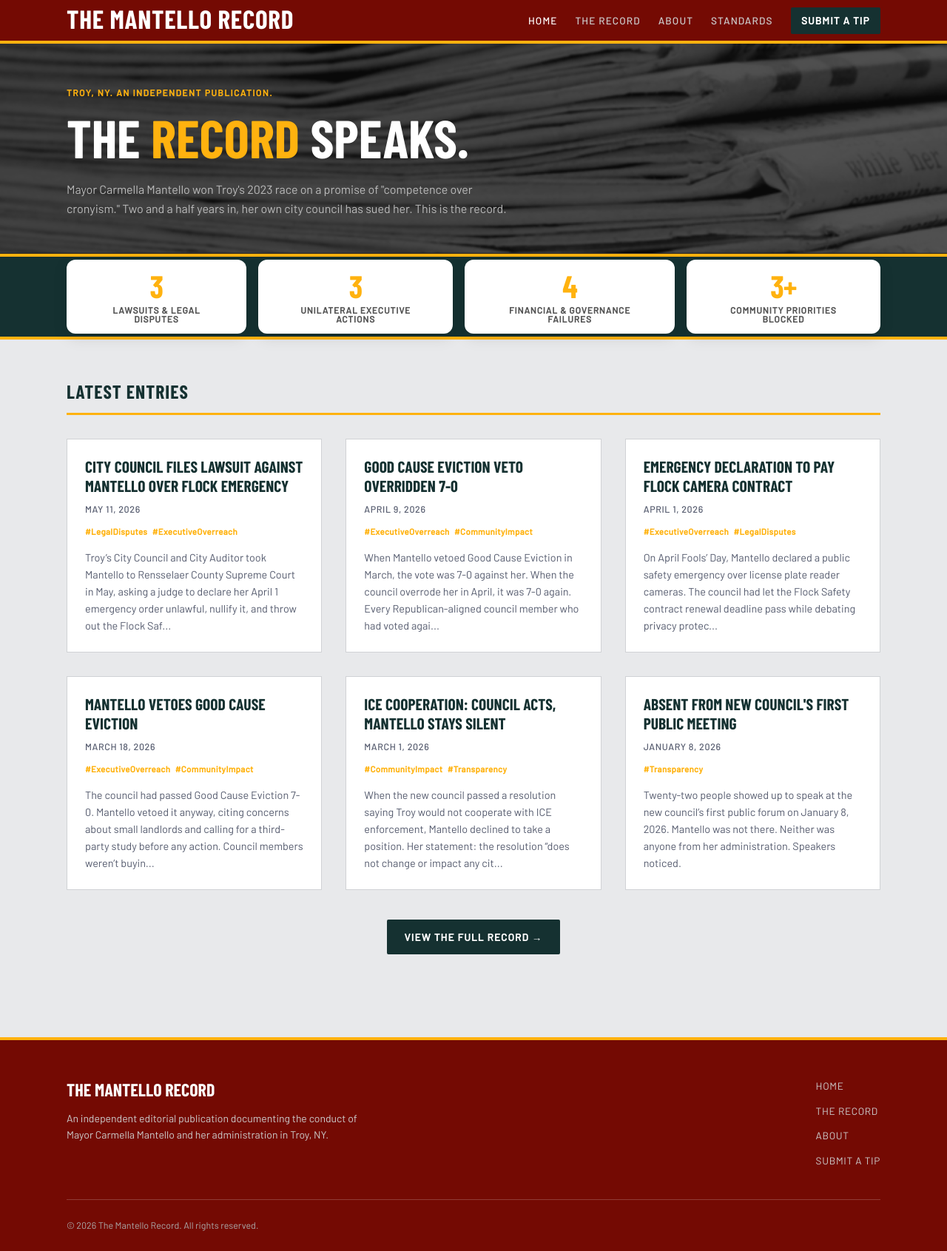
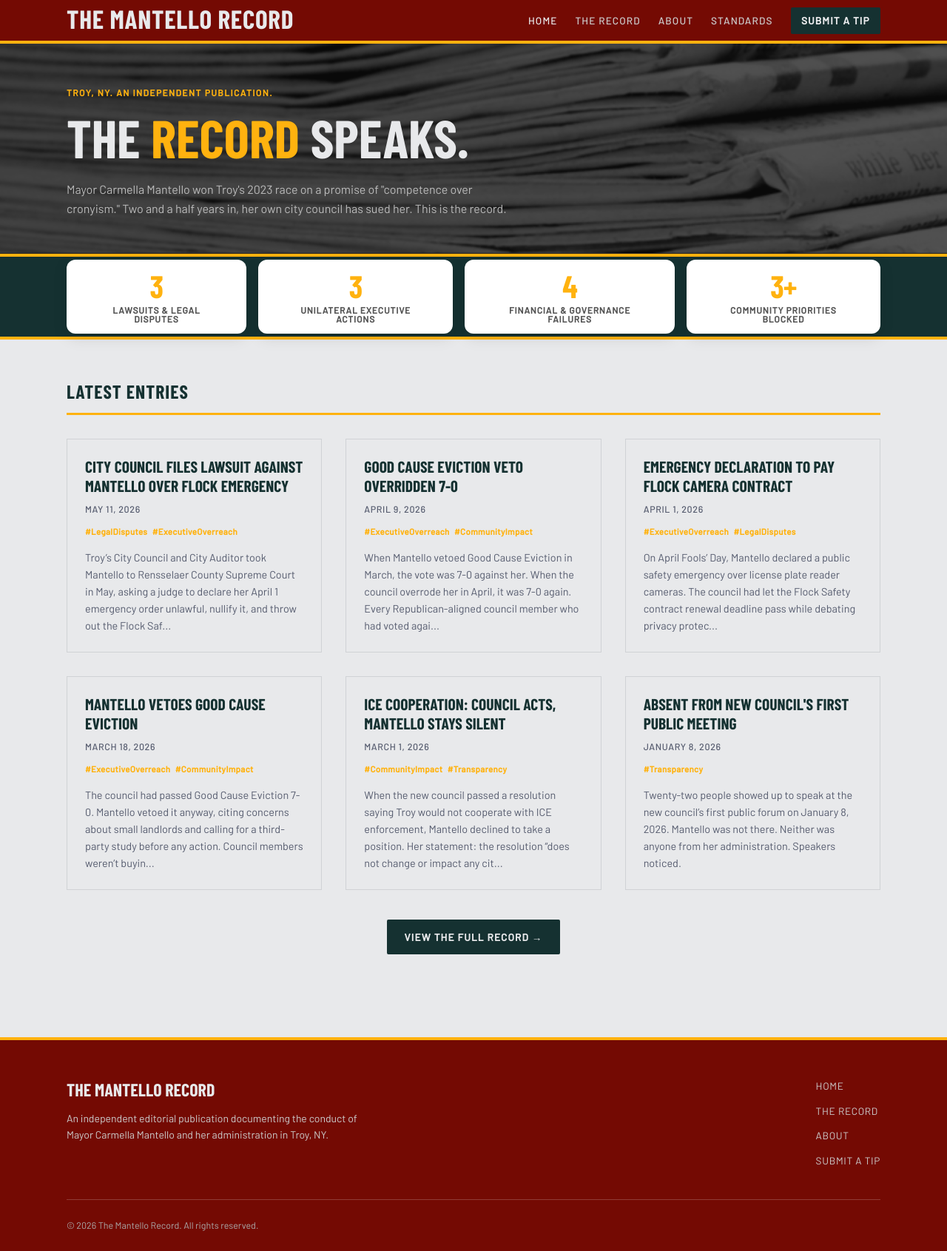
Before and after one commit to MdevitSEC/the-mantello-record, a Jekyll site: the page built from index.html, in a window 1280 px wide. Shown: the whole page at 74% size. Built offline with Jekyll 4.4.1, drawn with Linux system fonts in a browser that asks for light colours; some web fonts are replaced.

Commit message:
Change white to #E8E9EB
Co-Authored-By: Claude Sonnet 4.6 <noreply@anthropic.com>

```diff
--- a/assets/css/main.scss
+++ b/assets/css/main.scss
@@ -9,7 +9,7 @@
 /* --- Variables --- */
 :root {
   --black: #153131;
-  --white: #ffffff;
+  --white: #E8E9EB;
   --red: #740A03;
   --red-dark: #740A03;
   --accent: #FFB20F;
```
